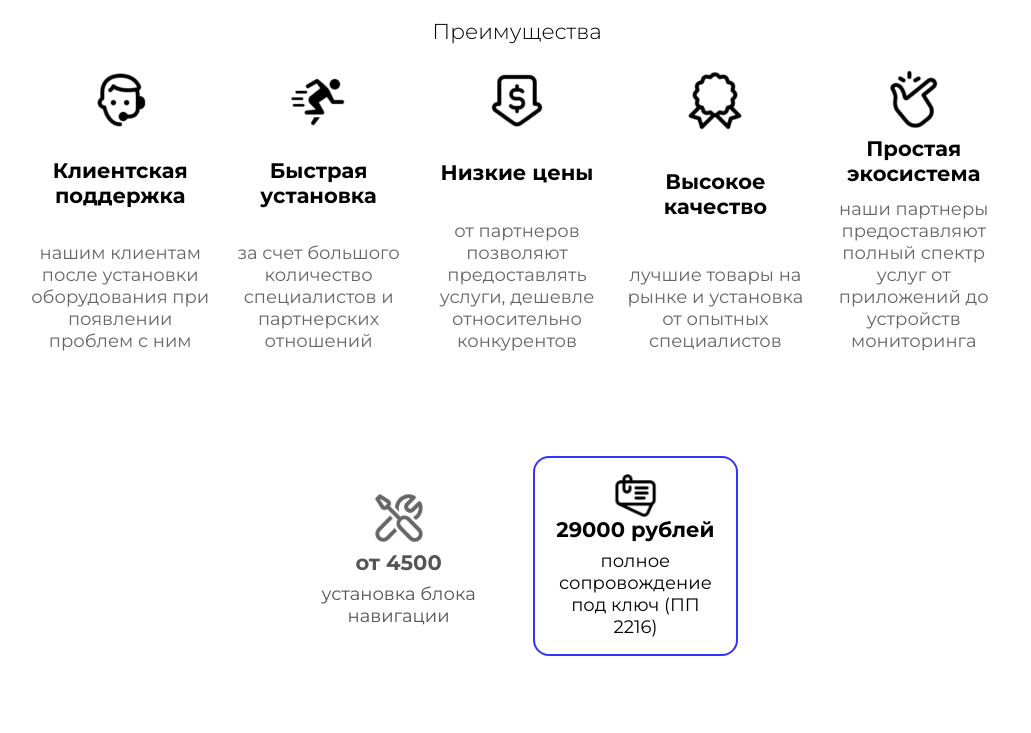
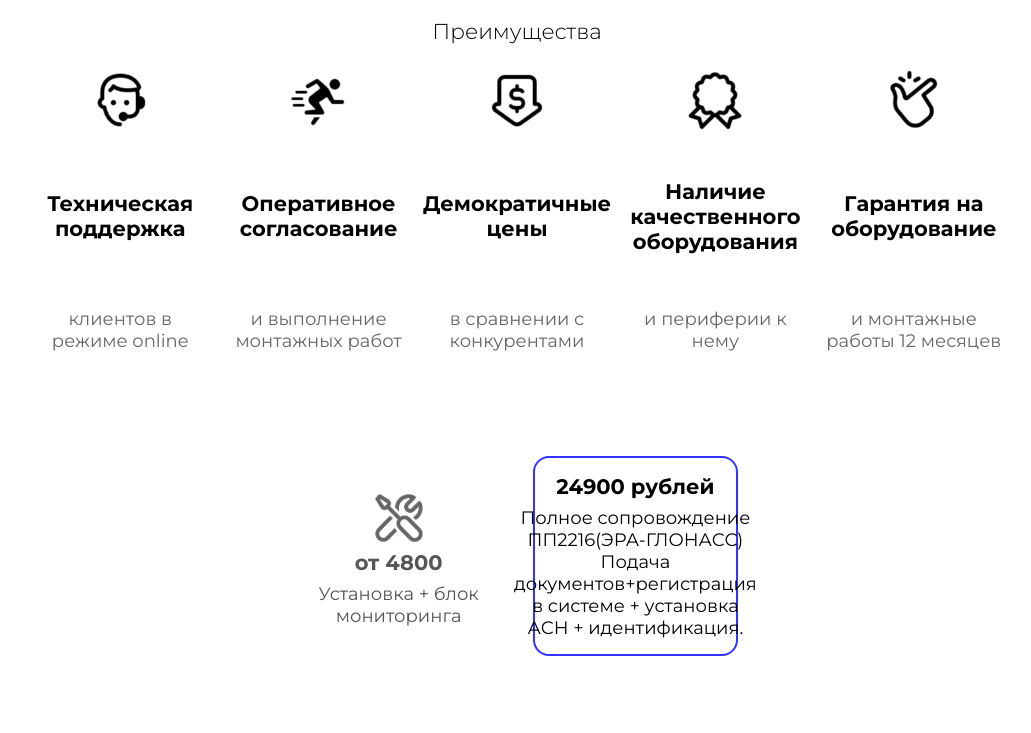
Before and after one commit to rohhthone/azimuth, a plain HTML site: page index.html in a window 1280 px wide. Shown: the part 1500-2233 px from the top of the page, without its empty margins (123-1154 px from the left). Drawn offline with Linux system fonts and the light colour scheme.

Commit message:
Update index.html

```diff
--- a/index.html
+++ b/index.html
@@ -165,11 +165,11 @@
             <h2>О компании</h2>
             <div class="container">
                 <p>
-                    Наша компания предоставляет <span>полный комплекс услуг</span> по установке  оборудования мониторинговых систем.<br><br>
+                    Наша компания является <span>интегратором спутникового мониторинга</span> транспорта GLONASS/GPS.<br><br>
 
-                    Специалисты нашей компании работают уже <span>более 20 лет</span> в сервисе по подключению системы спутникового мониторинга ГЛОНАСС.<br><br>
+                    Имея за плечами <span>более 10 лет опыта</span> в сфере спутниковой навигации любого вида транспорта, а так же видеонаблюдения.<br><br>
 
-                    Наши сервисные центры находятся <span>по всей России</span>.
+                    Работаем <span>по всей России и за её пределами.</span>.
                 </p>
                 <div class="logo" style="background-image: url(Frame.png);"></div>
             </div>
@@ -183,41 +183,41 @@
             <div class="container">
                 <div class="item">
                     <div class="icon" style="background-image: url(icon6.png);"></div>
-                    <h3>Клиентская поддержка</h3>
-                    <p>нашим клиентам после установки оборудования при появлении проблем с ним</p>
+                    <h3>Техническая поддержка</h3>
+                    <p>клиентов в режиме online</p>
                 </div>
                 <div class="item">
                     <div class="icon" style="background-image: url(icon4.png);"></div>
-                    <h3>Быстрая установка</h3>
-                    <p>за счет большого количество специалистов и партнерских отношений</p>
+                    <h3>Оперативное согласование</h3>
+                    <p>и выполнение монтажных работ</p>
                 </div>
                 <div class="item">
                     <div class="icon" style="background-image: url(icon5.png);"></div>
-                    <h3>Низкие цены</h3>
-                    <p>от партнеров позволяют предоставлять услуги,  дешевле относительно конкурентов</p>
+                    <h3>Демократичные цены</h3>
+                    <p>в сравнении с конкурентами</p>
                 </div>
                 <div class="item">
                     <div class="icon" style="background-image: url(icon1.png);"></div>
-                    <h3>Высокое качество</h3>
-                    <p>лучшие товары на рынке и установка от опытных специалистов</p>
+                    <h3>Наличие качественного оборудования</h3>
+                    <p> и периферии к нему</p>
                 </div>
                 <div class="item">
                     <div class="icon" style="background-image: url(icon3.png);"></div>
-                    <h3>Простая экосистема</h3>
-                    <p>наши партнеры предоставляют полный спектр услуг от приложений до устройств мониторинга</p>
+                    <h3>Гарантия на оборудованиe</h3>
+                    <p> и монтажные работы 12 месяцев</p>
                 </div>
             </div>
         </div>
         <div class="pricelist">
             <div class="item" style="color: #555;">
                 <div class="icon" style="background-image: url(icon7.png);"></div>
-                <h3>от 4500</h3>
-                <p>установка блока навигации</p>
+                <h3>от 4800</h3>
+                <p>Установка + блок мониторинга </p>
             </div>
             <div class="item" style="border: 2px solid #33f; border-radius: 16px;">
                 <div class="icon" style="background-image: url(icon2.png);"></div>
-                <h3>29000 рублей</h3>
-                <p>полное сопровождение под ключ (ПП 2216)</p>
+                <h3>24900 рублей</h3>
+                <p>Полное сопровождение ПП2216(ЭРА-ГЛОНАСС)<br> Подача документов+регистрация в системе + установка АСН + идентификация.</p>
             </div>
         </div>
         <div class="contact">
```
